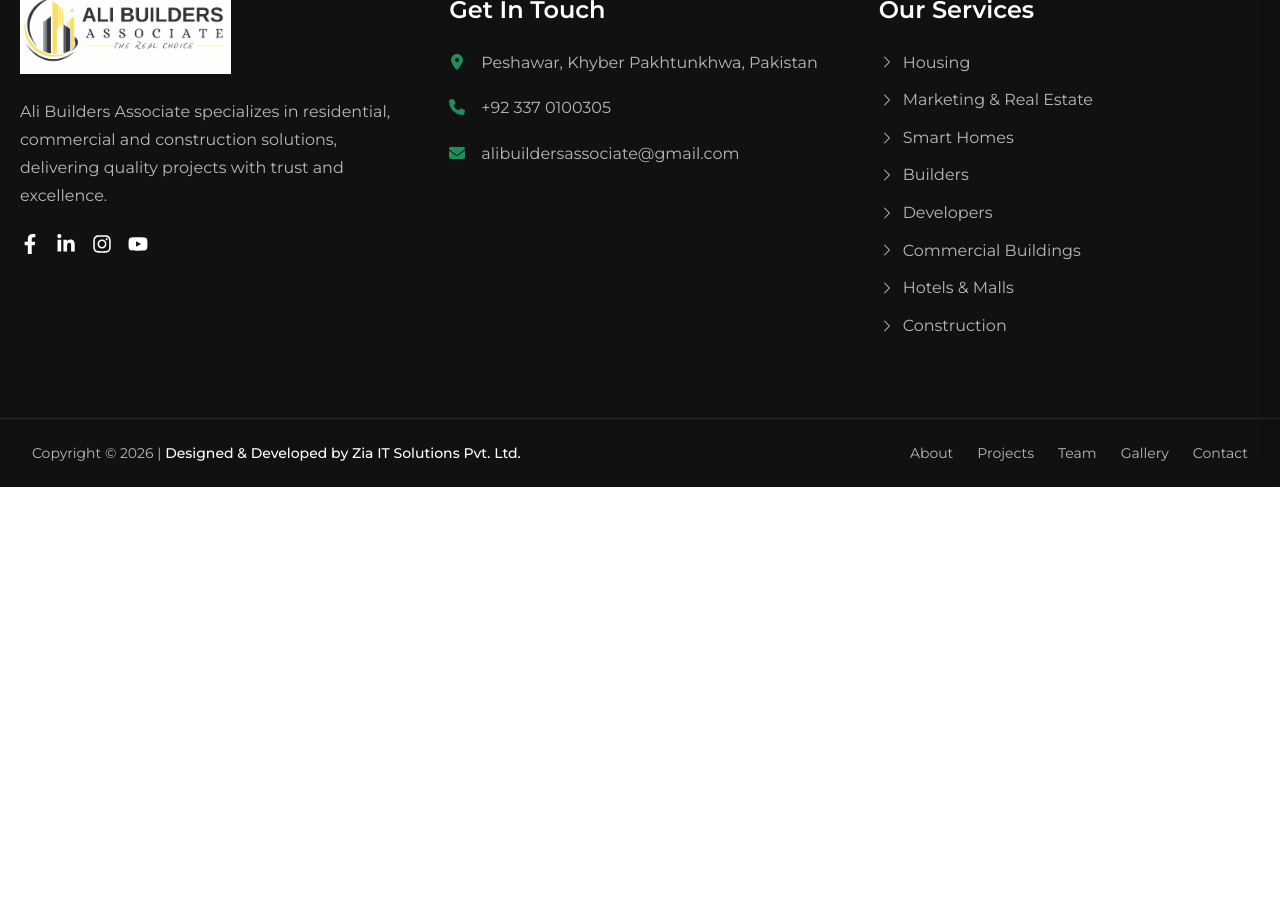
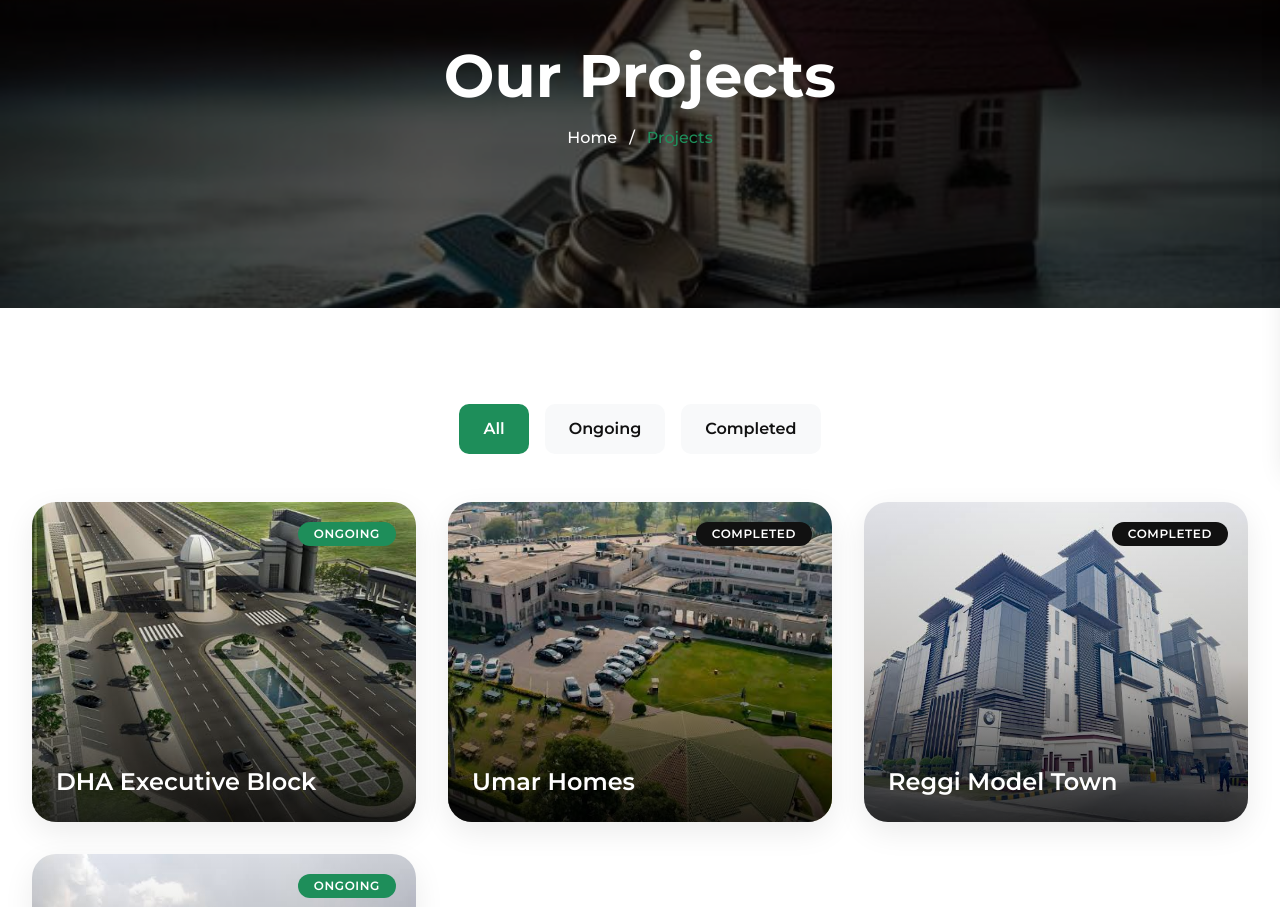
Before and after one commit to Imadu87/ali-builders-associate, a React (Vite) app in the folder frontend/: page /projects in a window 1280 px wide. Shown: the part 340-1247 px from the top of the page. Before the commit the page ends 827 px from the top, so only its background shows below. Built offline with nearby package versions, Linux system fonts and the light colour scheme.

Commit message:
feat(projects): add projects page with filtering and reusable project section

```diff
--- a/frontend/src/components/sections/contactCTA/ContactCTA.jsx
+++ b/frontend/src/components/sections/contactCTA/ContactCTA.jsx
@@ -1,5 +1,3 @@
-import { Link } from "react-router";
-
 import { CONTACT_DATA } from "../../../constant/contact/contactData"
 
 import PrimaryButton from "../../common/PrimaryButton";
--- a/frontend/src/components/sections/projects/ProjectsSection.jsx
+++ b/frontend/src/components/sections/projects/ProjectsSection.jsx
@@ -1,35 +1,52 @@
-import SectionHeader from "../../common/SectionHeader"
+import SectionHeader from "../../common/SectionHeader";
 import PrimaryButton from "../../common/PrimaryButton";
 import ProjectCard from "./ProjectCard";
 
-import { PROJECTS_DATA } from "../../../constant/projects/projectsData"
+import { PROJECTS_DATA } from "../../../constant/projects/projectsData";
 
-const ProjectsSection = () => {
-    const featuredProjects = PROJECTS_DATA.filter(
-        (project) => project.featured
-    );
+const ProjectsSection = ({
+    limit,
+    showButton = false,
+}) => {
+
+    const projects = limit
+        ? PROJECTS_DATA.slice(0, limit)
+        : PROJECTS_DATA;
+
     return (
         <section className="section bg-white">
+
             <div className="container">
+
                 <SectionHeader
                     subtitle="Our Projects"
                     title="Featured Projects"
                     description="Explore some of our completed and ongoing real estate developments, reflecting our commitment to quality, innovation, and customer satisfaction."
                 />
+
                 <div className="mt-14 grid gap-8 md:grid-cols-2 lg:grid-cols-4">
-                    {featuredProjects.map((project) => (
+
+                    {projects.map((project) => (
                         <ProjectCard
                             key={project.id}
                             {...project}
                         />
                     ))}
+
                 </div>
-                <div className="mt-14 flex justify-center">
-                    <PrimaryButton to="/projects">
-                        View All Projects
-                    </PrimaryButton>
-                </div>
+
+                {showButton && (
+                    <div className="mt-14 flex justify-center">
+
+                        <PrimaryButton to="/projects">
+                            View All Projects
+                        </PrimaryButton>
+
+                    </div>
+                )}
+
             </div>
+
         </section>
     );
 };
--- a/frontend/src/pages/Home/Home.jsx
+++ b/frontend/src/pages/Home/Home.jsx
@@ -18,7 +18,7 @@ const Home = () => {
             <AboutSection />
             <StatsSection />
             <ServicesSection />
-            <ProjectsSection />
+            <ProjectsSection limit={4} showButton={true} />
             <ClientsSection />
             <TeamSection />
             <PhotoGallerySection />
--- a/frontend/src/pages/Projects/Project.jsx
+++ b/frontend/src/pages/Projects/Project.jsx
@@ -1,7 +1,79 @@
-const Project = () => {
+import { useState } from "react";
+
+import PageHero from "../../components/common/PageHero";
+import ContactCTA from "../../components/sections/contactCTA/ContactCTA";
+import ProjectCard from "../../components/sections/projects/ProjectCard";
+
+import { PROJECTS_DATA } from "../../constant/projects/projectsData";
+
+import projectBanner from "../../assets/images/hero/hero2.jpg";
+
+const FILTERS = [
+  "All",
+  "Ongoing",
+  "Completed",
+];
+
+const Projects = () => {
+  const [activeFilter, setActiveFilter] = useState("All");
+
+  const filteredProjects =
+    activeFilter === "All"
+      ? PROJECTS_DATA
+      : PROJECTS_DATA.filter(
+        (project) =>
+          project.status.toLowerCase() === activeFilter.toLowerCase()
+      );
+
   return (
-    <div>Project Page</div>
-  )
-}
+    <>
+      <PageHero
+        title="Our Projects"
+        breadcrumb="Projects"
+        background={projectBanner}
+      />
 
-export default Project
+      <section className="section bg-white">
+        <div className="container">
+
+          {/* Filter */}
+
+          <div className="mb-12 flex flex-wrap justify-center gap-4">
+
+            {FILTERS.map((filter) => (
+              <button
+                key={filter}
+                onClick={() => setActiveFilter(filter)}
+                className={`rounded-md px-6 py-3 font-semibold transition-default ${activeFilter === filter
+                  ? "bg-secondary text-white"
+                  : "bg-light text-heading hover:bg-secondary hover:text-white"
+                  }`}
+              >
+                {filter}
+              </button>
+            ))}
+
+          </div>
+
+          {/* Projects */}
+
+          <div className="grid gap-8 md:grid-cols-2 lg:grid-cols-3">
+
+            {filteredProjects.map((project) => (
+              <ProjectCard
+                key={project.id}
+                {...project}
+              />
+            ))}
+
+          </div>
+
+        </div>
+      </section>
+
+      <ContactCTA />
+    </>
+  );
+};
+
+export default Projects;
```
